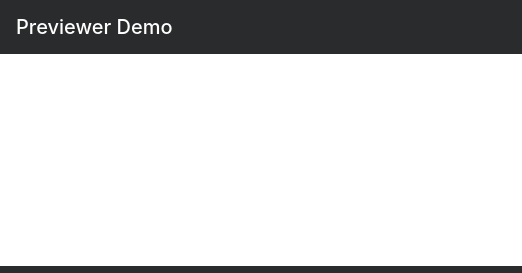
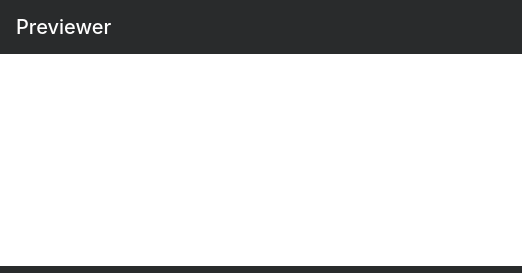
Before and after one commit to ajayns/previewer, a plain HTML site: page index.html in a window 1280 px wide. Shown: the top 273 px of the page, 0-522 px from the left. Drawn offline with nearby package versions, Linux system fonts and the light colour scheme.

Commit message:
Minor fixes

```diff
--- a/index.html
+++ b/index.html
@@ -25,7 +25,7 @@
 <body>
 
 	<nav class="navbar navbar-light bg-inverse">
-		<h1 class="navbar-brand mb-0 text-white">Previewer Demo</h1>
+		<h1 class="navbar-brand mb-0 text-white">Previewer</h1>
 	</nav>
 
 	<br/>
```
